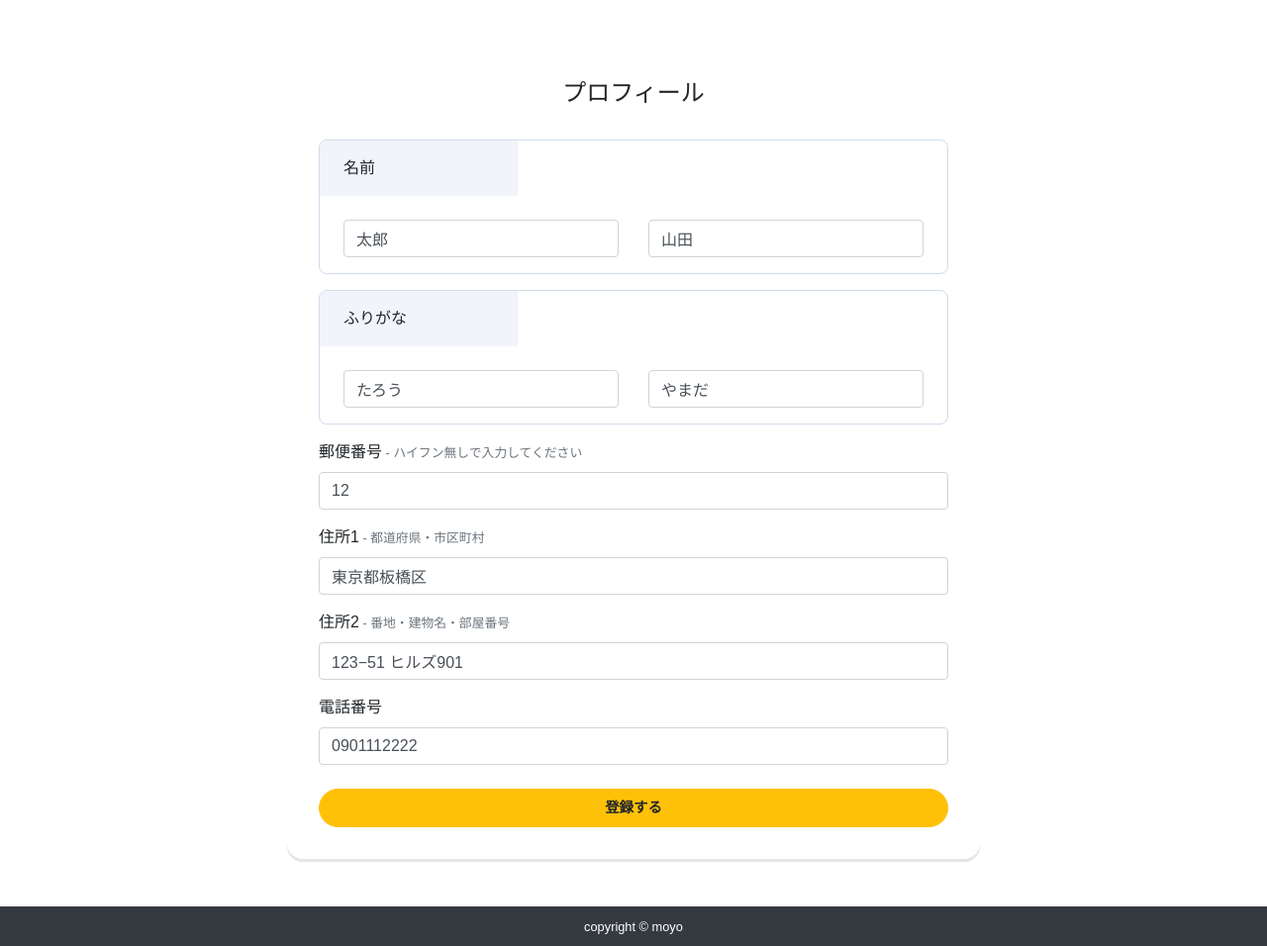
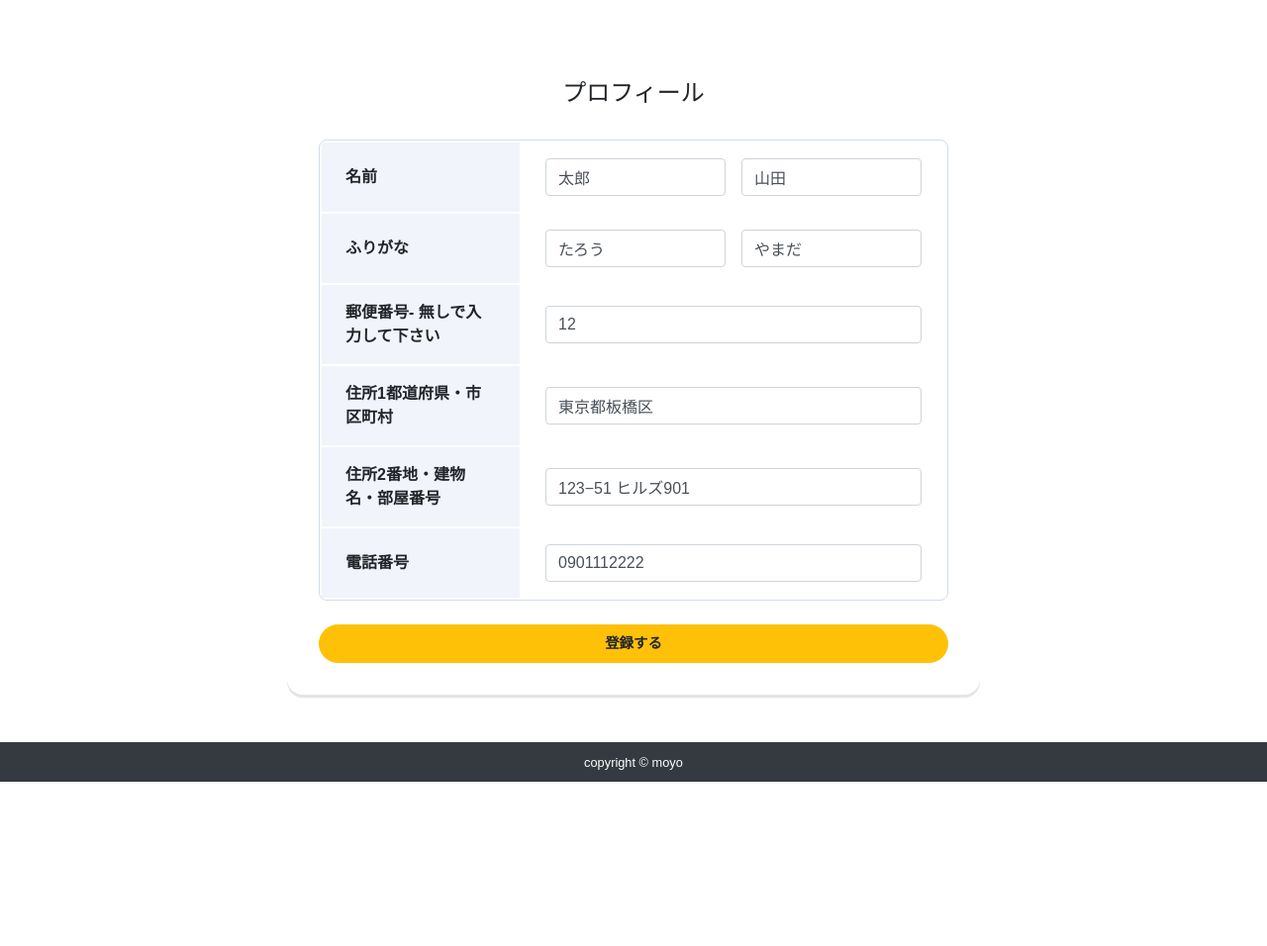
Before and after one commit to moyo95/django-custom-auth_c, a Django app: page /python/accounts/profile/edit/ in a window 1280 px wide. Shown: the part 56-1012 px from the top of the page at 99% size. After the commit the page ends 846 px from the top, so only its background shows below. Run offline with Django 3.2, Linux system fonts and the light colour scheme; a user stored in the database is signed in; data comes from the database, SQL or seed files in the repository; parts of the project's set-up code (start-up, migrations or seed data) failed here and were passed over; some libraries are stand-ins or nearby versions.

Commit message:
修正１

```diff
--- a/accounts/templates/accounts/profile_edit.html
+++ b/accounts/templates/accounts/profile_edit.html
@@ -8,45 +8,49 @@
         <h5 class="card-title text-center">プロフィール</h5>
         <form method="post">
             {% csrf_token %}
-            <div class="form-group profile_table">
-                <label class="header">名前</label>
-                <div class="row data">
-                    <div class="col-md-6 mb-2 mb-md-0">
+            <table class="profile_table mb-4">
+                <tbody>
+                    <tr>
+                        <th class="header">名前</th>
+                        <td class="data form_wrap form_wrap-2">
                             {% render_field form.last_name class='form-control' placeholder='姓' %}
-                    </div>
-                    <div class="col-md-6">
                             {% render_field form.first_name class='form-control' placeholder='名' %}
-                    </div>
-                </div>
-            </div>
-            <div class="form-group profile_table">
-                <label class="header">ふりがな</label>
-                <div class="row data">
-                    <div class="col-md-6 mb-2 mb-md-0">
+                        </td>
+                    </tr>
+                    <tr>
+                        <th class="header">ふりがな</th>
+                        <td class="data form_wrap form_wrap-2">
                             {% render_field form.last_name_kana class='form-control' placeholder='せい' %}
-                    </div>
-                    <div class="col-md-6">
                             {% render_field form.first_name_kana class='form-control' placeholder='めい' %}
-                    </div>
-                </div>
-            </div>
-            <div class="form-group">
-                <label for="{{ form.postal_code.id_for_label }}">郵便番号<small class="text-muted"> - ハイフン無しで入力してください</small></label>
+                        </td>
+                    </tr>
+                    <tr>
+                        <th class="header">郵便番号<span class="header__sab">- 無しで入力して下さい</span></th>
+                        <td class="data">
                             {% render_field form.postal_code class='form-control' placeholder='例：1234567' %}
-            </div>
-            <div class="form-group">
-                <label for="{{ form.address1.id_for_label }}">住所1<small class="text-muted"> - 都道府県・市区町村</small></label>
+                        </td>
+                    </tr>
+                    <tr>
+                        <th class="header">住所1<span class="header__sab">都道府県・市区町村</span></th>
+                        <td class="data">
                             {% render_field form.address1 class='form-control' placeholder='例：東京都新宿区' %}
-            </div>
-            <div class="form-group">
-                <label for="{{ form.address2.id_for_label }}">住所2<small class="text-muted"> - 番地・建物名・部屋番号</small></label>
+                        </td>
+                    </tr>
+                    <tr>
+                        <th class="header">住所2<span class="header__sab">番地・建物名・部屋番号</span></th>
+                        <td class="data">
                             {% render_field form.address2 class='form-control' placeholder='例：1-2-3 メゾン101' %}
-            </div>
-            <div class="form-group">
-                <label for="{{ form.tel.id_for_label }}">電話番号</label>
+                        </td>
+                    </tr>
+                    <tr>
+                        <th class="header">電話番号</th>
+                        <td class="data">
                             {% render_field form.tel class='form-control' placeholder='例：09012345678' %}
-            </div>
-            <div class="button max-auto mt-4">
+                        </td>
+                    </tr>
+                </tbody>
+            </table>
+            <div class="button max-auto">
                 <button class="btn btn-lg btn-warning btn-block" type="submit">登録する</button>
             </div>
         </form>
```
Lines whose indentation alone changed are shown as unchanged.
